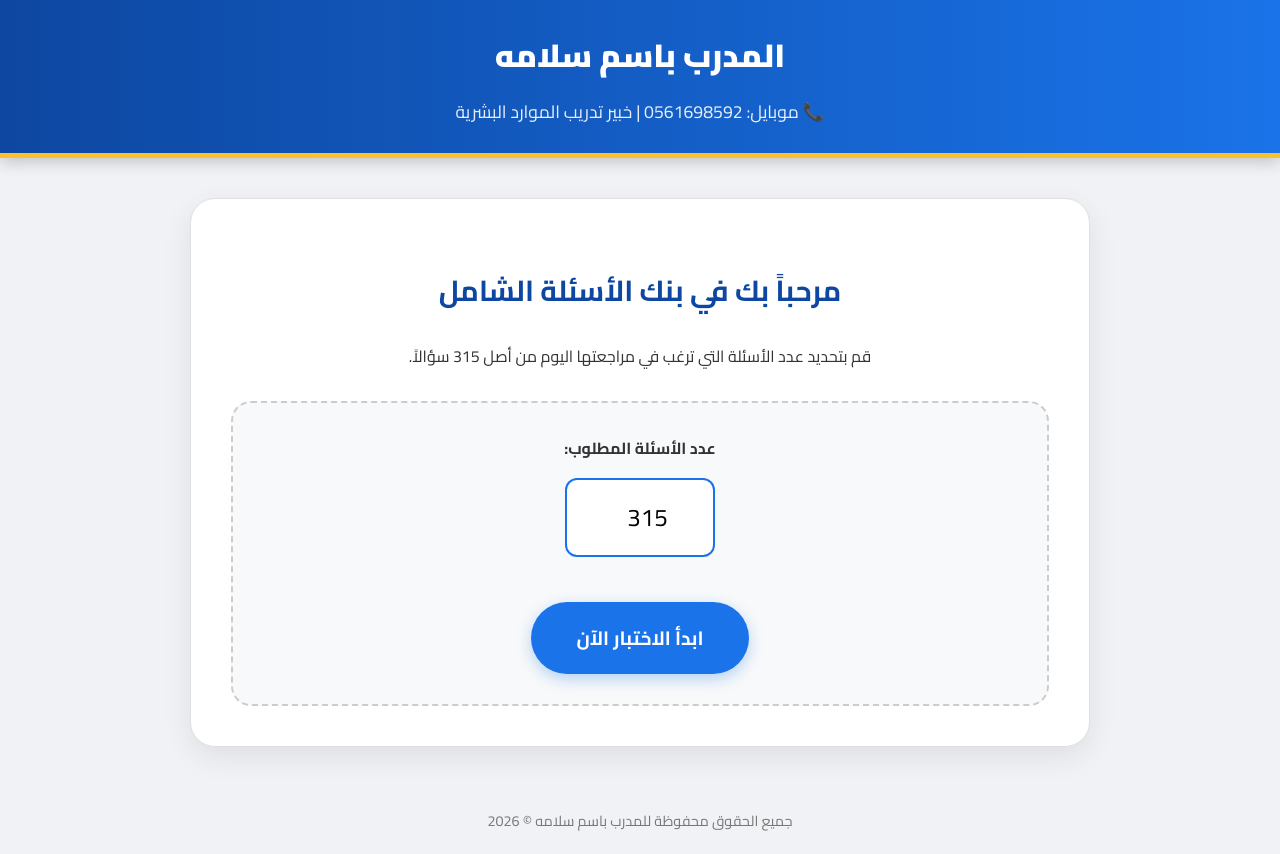
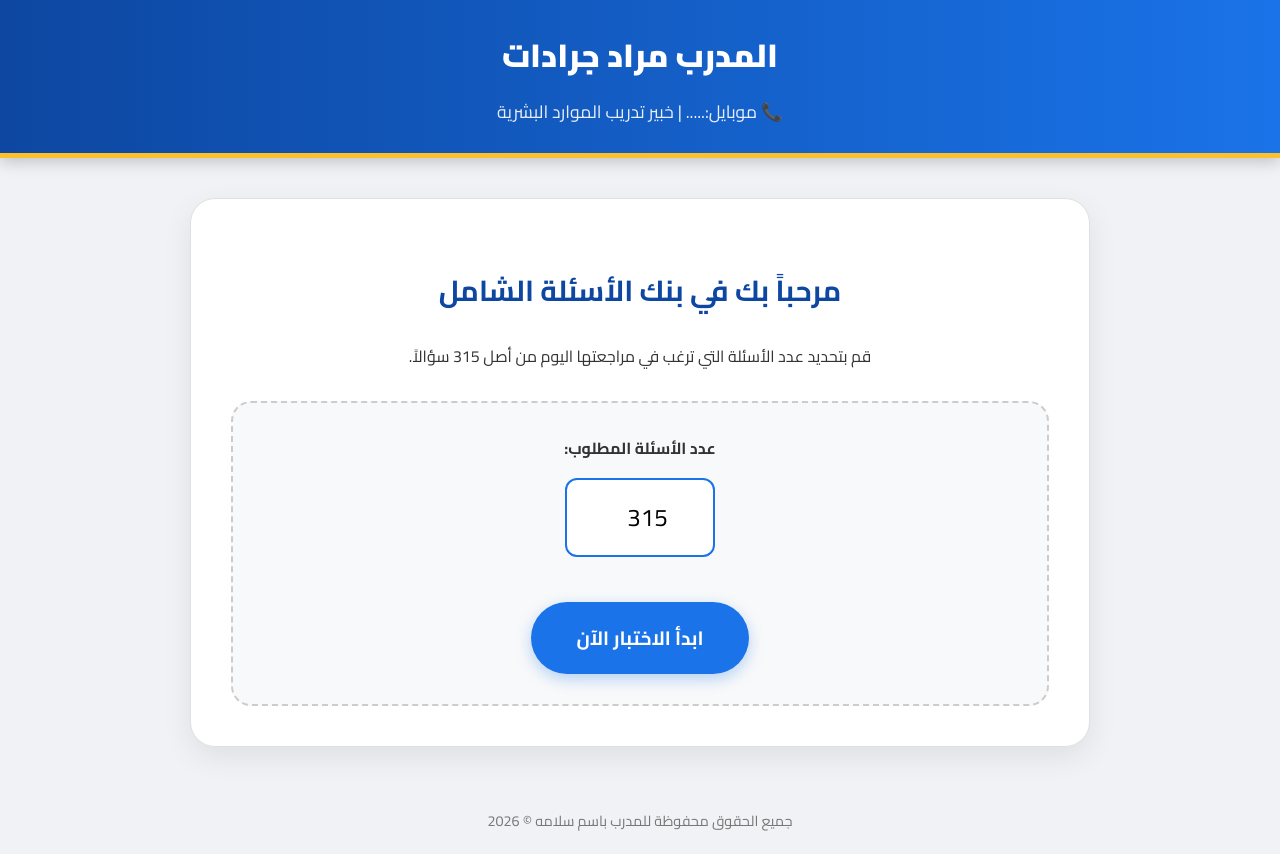
Before and after one commit to bsalameh85/Murad, a plain HTML site: page index.html in a window 1280 px wide. Drawn offline with Linux system fonts and the light colour scheme.

Commit message:
Update trainer name and contact info in index.html

```diff
--- a/index.html
+++ b/index.html
@@ -158,8 +158,8 @@
 <body>
 
 <header>
-    <h1>المدرب باسم سلامه</h1>
-    <div class="contact-info">📞 موبايل: 0561698592 | خبير تدريب الموارد البشرية</div>
+    <h1>المدرب مراد جرادات </h1>
+    <div class="contact-info">📞 موبايل:..... | خبير تدريب الموارد البشرية</div>
 </header>
 
 <div class="container">
```
